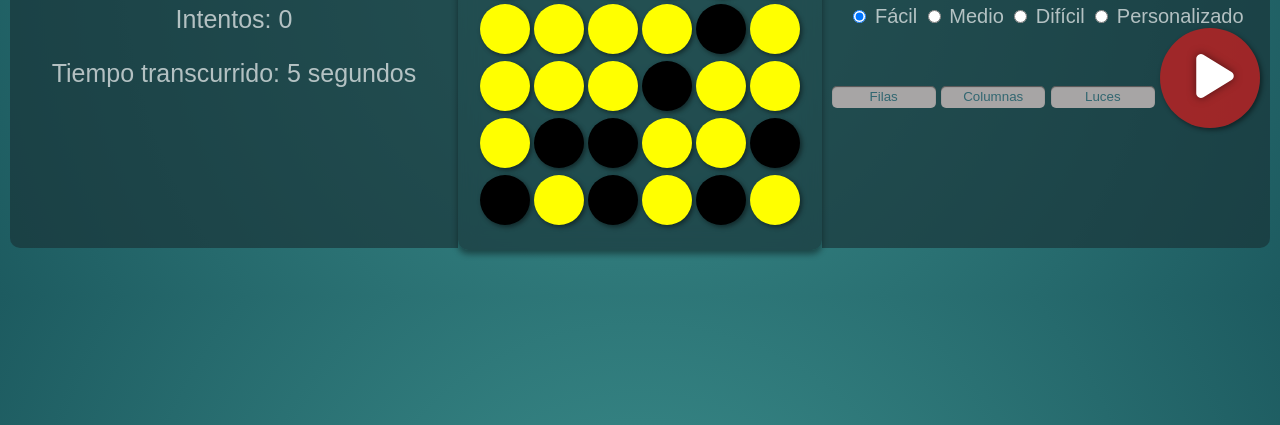
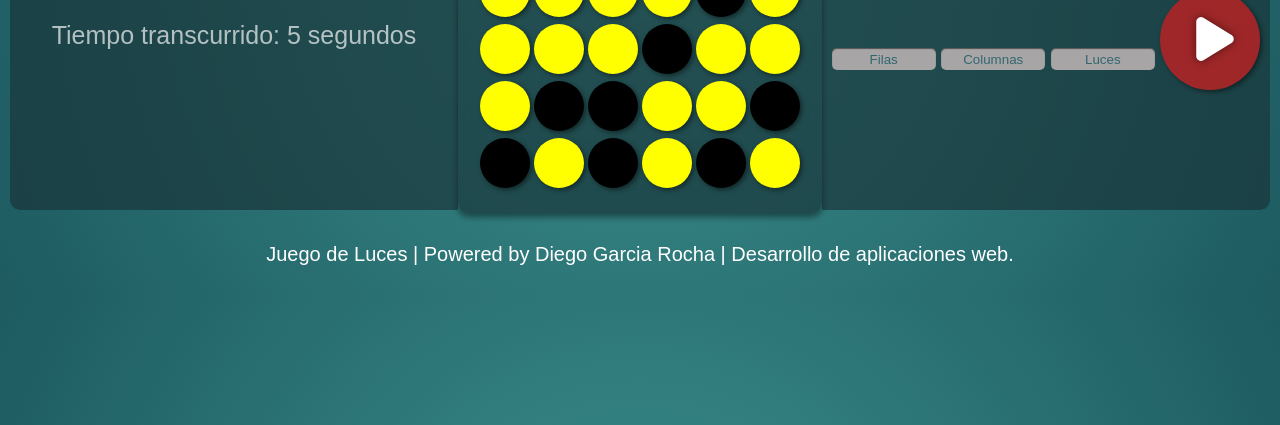
Before and after one commit to diego011294/ejercicio_juego_de_luces, a plain HTML site: page html/index.html in a window 1280 px wide. Shown: the part 375-800 px from the top of the page. Drawn offline with Linux system fonts and the light colour scheme; a web font is replaced by a local one.

Commit message:
Nombre y título

```diff
--- a/html/index.html
+++ b/html/index.html
@@ -53,6 +53,9 @@
                         d="M73 39c-14.8-9.1-33.4-9.4-48.5-.9S0 62.6 0 80V432c0 17.4 9.4 33.4 24.5 41.9s33.7 8.1 48.5-.9L361 297c14.3-8.7 23-24.2 23-41s-8.7-32.2-23-41L73 39z" />
                 </svg></button>
         </div>
+        <div class="footer">
+            <p>Juego de Luces | Powered by Diego Garcia Rocha | Desarrollo de aplicaciones web.</p>
+        </div>
     </div>
 
     <script src="../js/juego_luces.js"></script>
```
